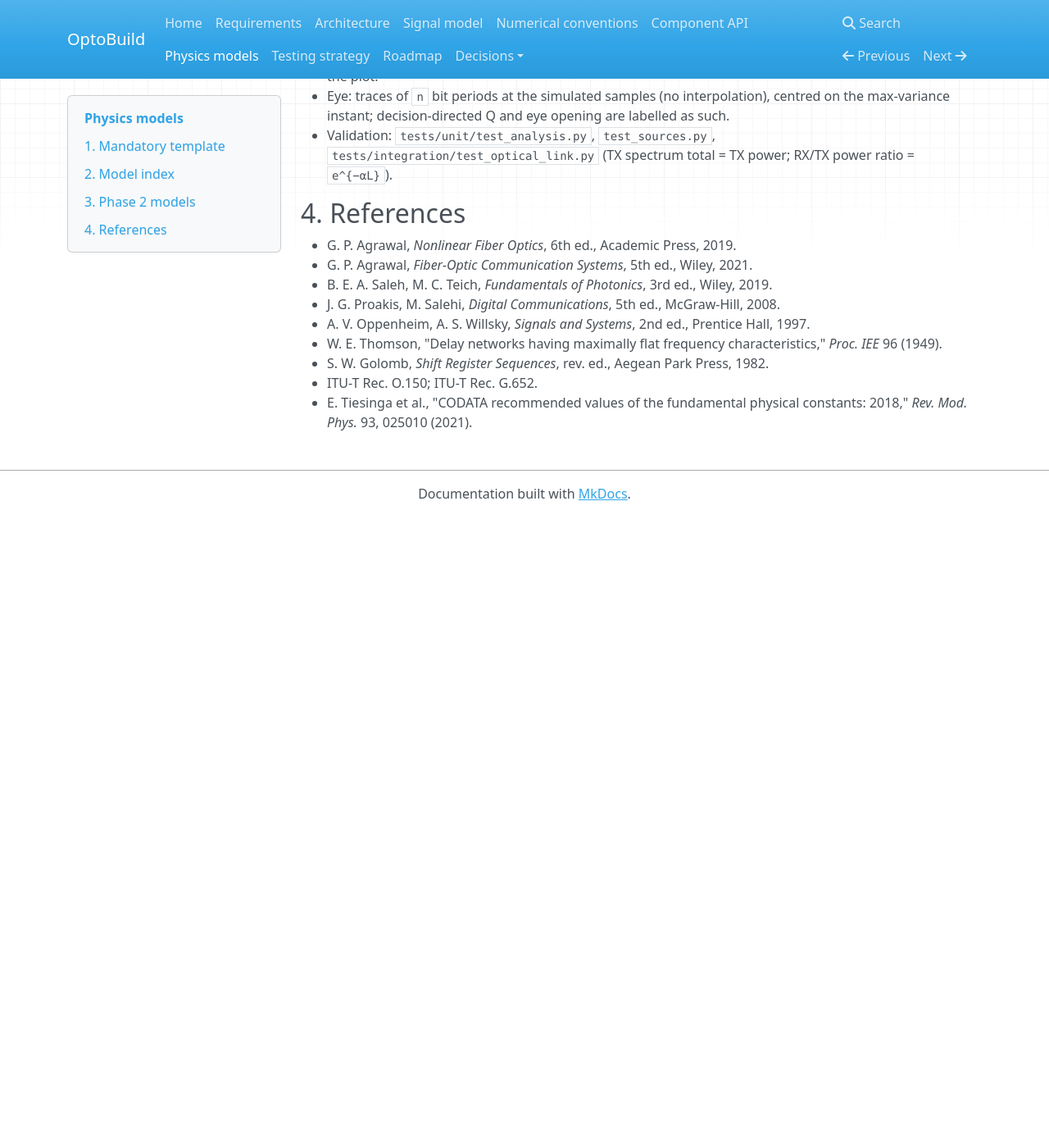
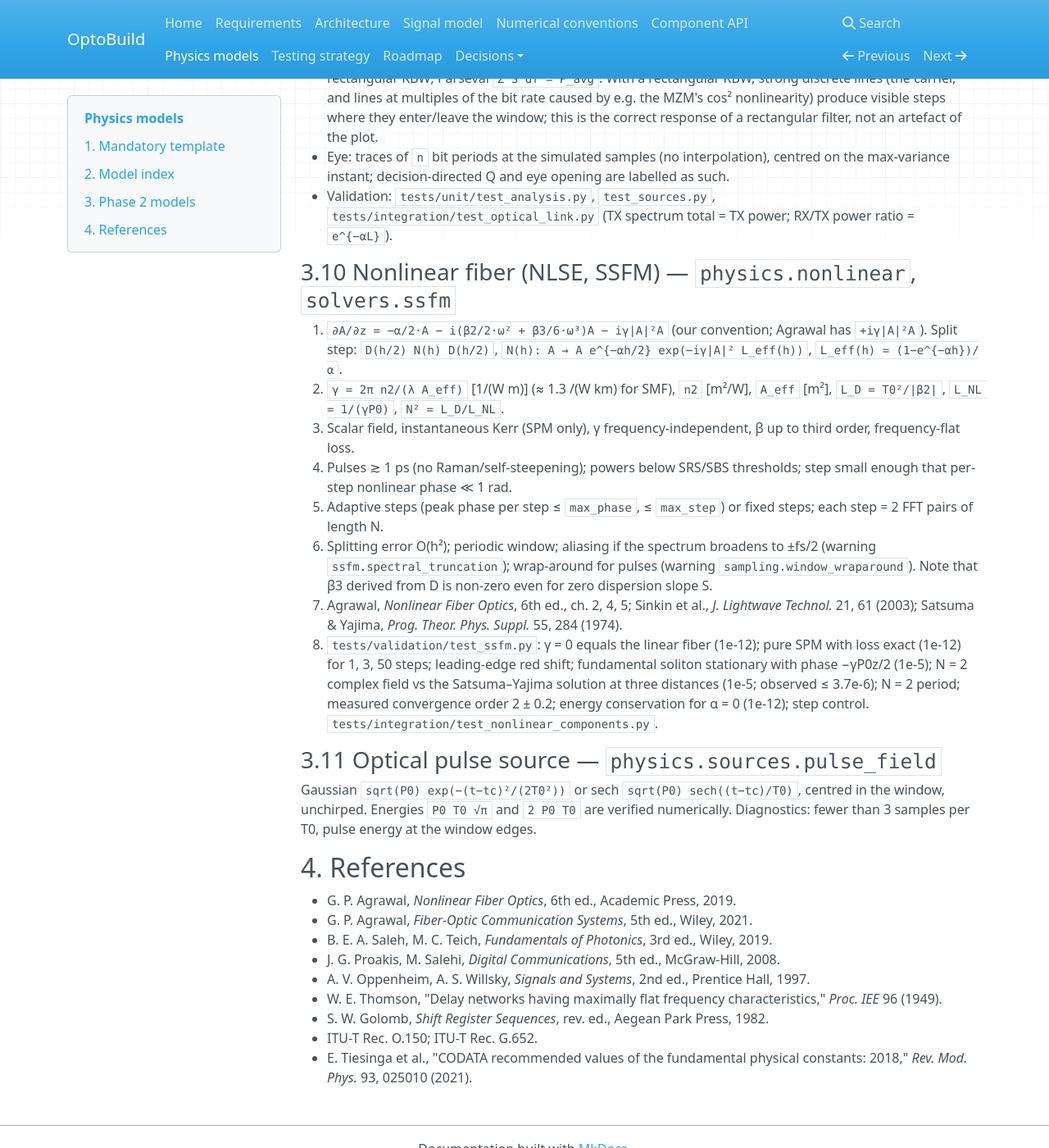
Before and after one commit to M-Khalid16/OptoBuild, an MkDocs documentation site: the page built from docs/physics_models.md, in a window 1280 px wide and 1400 px high, scrolled down 4462 px. Shown: the whole window at 82% size. Built offline with MkDocs 1.6.1, drawn with Linux system fonts in a browser that asks for light colours; nearby versions of some CDN libraries; before the commit the page ends 5092 px from its top, so only the background shows below that; some of the changed text lies outside the part shown.

Commit message:
Document Phase 4 (ADR-0014, physics models 3.10-3.11); version 0.5.0
Co-Authored-By: Claude Opus 5.5 <noreply@anthropic.com>
Claude-Session: https://claude.ai/code/session_017v3n7Ra3BEk55HR82Vj1Xd

```diff
--- a/docs/physics_models.md
+++ b/docs/physics_models.md
@@ -1,6 +1,6 @@
 # Physics models
 
-Status: **Phase 2 models implemented and validated** (v0.2.0). Later-phase
+Status: **Phase 2 and Phase 4 models implemented and validated** (v0.5.0). Later-phase
 models are listed in §2 as *not started*; nothing here describes code that
 does not exist.
 
@@ -36,7 +36,8 @@ Every implemented model has:
 | Decision circuit | 2 | ✅ validated | `analysis.decision` | `optobuild.electrical.decision` |
 | BER counting, confidence, Gaussian theory | 2 | ✅ validated | `analysis.ber` | `optobuild.analyzer.ber` |
 | Optical power, spectrum, eye data | 2 | ✅ validated | `analysis.power/spectrum/eye` | `optobuild.analyzer.*` |
-| SSFM / NLSE | 4 | not started | — | — |
+| Optical pulse source (Gaussian, sech) | 4 | ✅ validated | `physics.sources` | `optobuild.source.optical_pulse` |
+| Nonlinear fiber: NLSE (SPM, β2, β3, loss), SSFM | 4 | ✅ validated | `physics.nonlinear`, `solvers.ssfm` | `optobuild.channel.nonlinear_fiber` |
 | Atmospheric channel, turbulence | 5 | not started | — | — |
 | Coherent receiver / DSP | 6 | not started | — | — |
 | Photonic circuit elements | 7 | not started | — | — |
@@ -192,6 +193,40 @@ Every implemented model has:
   `tests/integration/test_optical_link.py` (TX spectrum total = TX power;
   RX/TX power ratio = `e^{−αL}`).
 
+### 3.10 Nonlinear fiber (NLSE, SSFM) — `physics.nonlinear`, `solvers.ssfm`
+
+1. `∂A/∂z = −α/2·A − i(β2/2·ω² + β3/6·ω³)A − iγ|A|²A` (our convention; Agrawal
+   has `+iγ|A|²A`). Split step: `D(h/2) N(h) D(h/2)`,
+   `N(h): A → A e^{−αh/2} exp(−iγ|A|² L_eff(h))`, `L_eff(h) = (1−e^{−αh})/α`.
+2. `γ = 2π n2/(λ A_eff)` [1/(W m)] (≈ 1.3 /(W km) for SMF), `n2` [m²/W],
+   `A_eff` [m²], `L_D = T0²/|β2|`, `L_NL = 1/(γP0)`, `N² = L_D/L_NL`.
+3. Scalar field, instantaneous Kerr (SPM only), γ frequency-independent,
+   β up to third order, frequency-flat loss.
+4. Pulses ≳ 1 ps (no Raman/self-steepening); powers below SRS/SBS thresholds;
+   step small enough that per-step nonlinear phase ≪ 1 rad.
+5. Adaptive steps (peak phase per step ≤ `max_phase`, ≤ `max_step`) or fixed
+   steps; each step = 2 FFT pairs of length N.
+6. Splitting error O(h²); periodic window; aliasing if the spectrum
+   broadens to ±fs/2 (warning `ssfm.spectral_truncation`); wrap-around for
+   pulses (warning `sampling.window_wraparound`). Note that β3 derived from D
+   is non-zero even for zero dispersion slope S.
+7. Agrawal, *Nonlinear Fiber Optics*, 6th ed., ch. 2, 4, 5; Sinkin et al.,
+   *J. Lightwave Technol.* 21, 61 (2003); Satsuma & Yajima, *Prog. Theor.
+   Phys. Suppl.* 55, 284 (1974).
+8. `tests/validation/test_ssfm.py`: γ = 0 equals the linear fiber (1e-12);
+   pure SPM with loss exact (1e-12) for 1, 3, 50 steps; leading-edge red shift;
+   fundamental soliton stationary with phase −γP0z/2 (1e-5); N = 2 complex field
+   vs the Satsuma–Yajima solution at three distances (1e-5; observed ≤ 3.7e-6);
+   N = 2 period; measured convergence order 2 ± 0.2; energy conservation for
+   α = 0 (1e-12); step control. `tests/integration/test_nonlinear_components.py`.
+
+### 3.11 Optical pulse source — `physics.sources.pulse_field`
+
+Gaussian `sqrt(P0) exp(−(t−tc)²/(2T0²))` or sech `sqrt(P0) sech((t−tc)/T0)`,
+centred in the window, unchirped. Energies `P0 T0 √π` and `2 P0 T0` are
+verified numerically. Diagnostics: fewer than 3 samples per T0, pulse energy
+at the window edges.
+
 ## 4. References
 
 * G. P. Agrawal, *Nonlinear Fiber Optics*, 6th ed., Academic Press, 2019.
--- a/mkdocs.yml
+++ b/mkdocs.yml
@@ -25,3 +25,4 @@ nav:
       - ADR-0011 Global layout: decisions/0011-global-simulation-layout.md
       - ADR-0012 Stochastic components and trials: decisions/0012-stochastic-components-and-trials.md
       - ADR-0013 GUI architecture: decisions/0013-gui-architecture.md
+      - ADR-0014 SSFM: decisions/0014-ssfm.md
--- a/pyproject.toml
+++ b/pyproject.toml
@@ -4,8 +4,8 @@ build-backend = "setuptools.build_meta"
 
 [project]
 name = "optobuild"
-version = "0.4.0"
-description = "Scientifically validated optical and photonics simulation platform (validated IM/DD link + GUI)."
+version = "0.5.0"
+description = "Scientifically validated optical and photonics simulation platform (validated links, SSFM, GUI)."
 readme = "README.md"
 license = { text = "MIT" }
 authors = [{ name = "Mamoona Khalid" }]
--- a/src/optobuild/__init__.py
+++ b/src/optobuild/__init__.py
@@ -4,6 +4,6 @@ The package is organised in strict layers (see docs/architecture.md). Lower
 layers never import higher layers; this is checked by the test suite.
 """
 
-__version__ = "0.4.0"
+__version__ = "0.5.0"
 
 __all__ = ["__version__"]
```
Also changed, not shown: README.md (+5 -2 lines), docs/decisions/0014-ssfm.md (added, +43 -0 lines), docs/decisions/README.md (+1 -0 lines), docs/numerical_conventions.md (+3 -0 lines), docs/roadmap.md (+14 -1 lines), docs/testing_strategy.md (+1 -0 lines), 3 other files.
